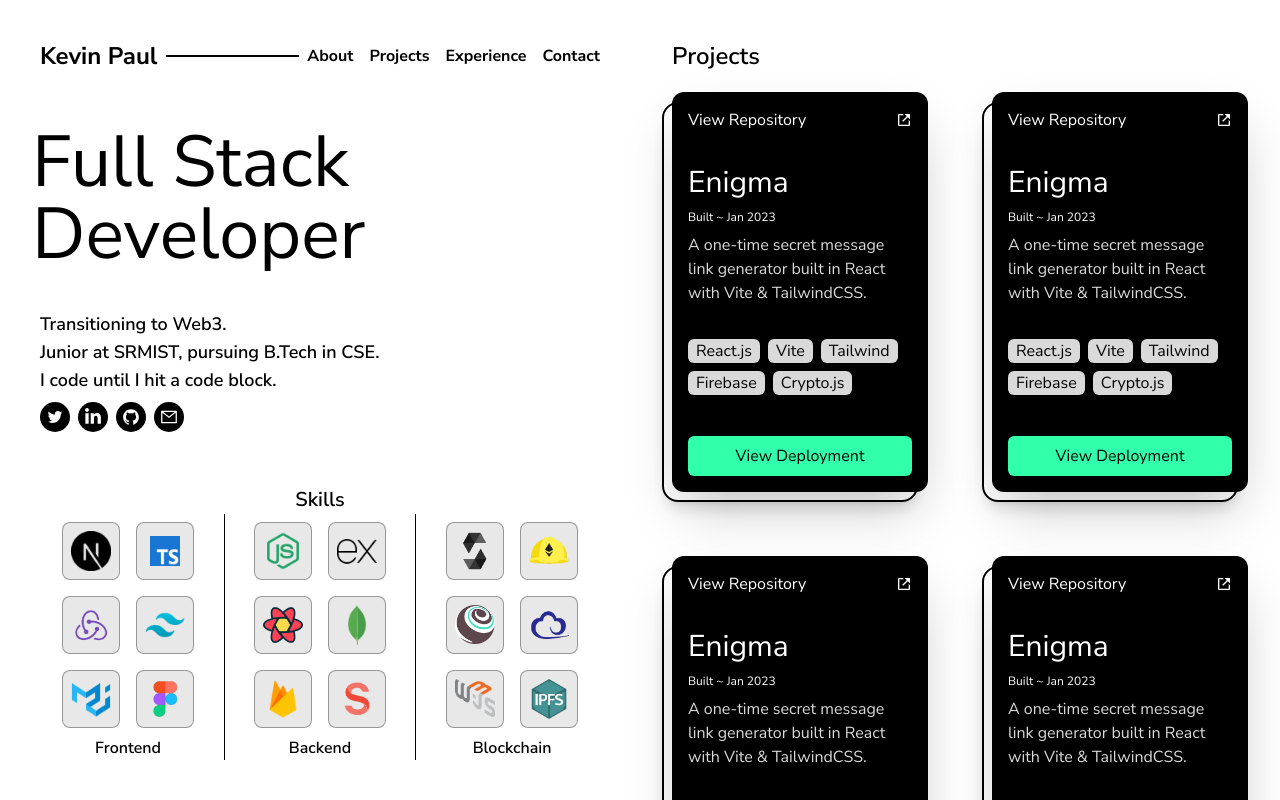
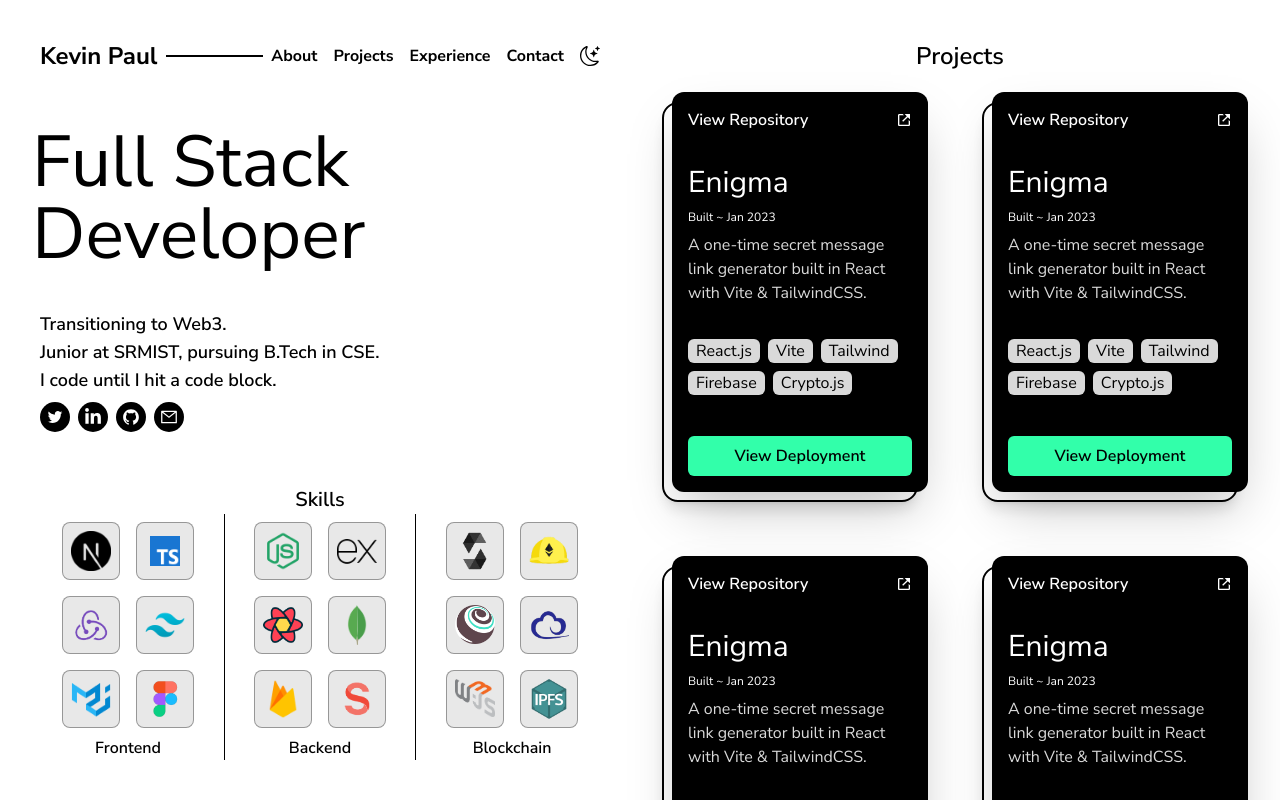
Before and after one commit to itaintkevin/portfolio-v2, a Next.js app: page / in a window 1280 px wide. Shown: the top 800 px of the page. Built offline with nearby package versions, Linux system fonts and the light colour scheme.

Commit message:
feat: Added dark mode

```diff
--- a/src/app/layout.tsx
+++ b/src/app/layout.tsx
@@ -1,5 +1,5 @@
 import './globals.css'
-import Providers from './providers'
+import Providers from './Providers'
 import { Nunito_Sans } from 'next/font/google'
 
 const nunito_sans = Nunito_Sans({
@@ -20,7 +20,9 @@ export default function RootLayout({ children }: {
     <html lang="en">
       <body className={nunito_sans.className}>
         <Providers>
-          <main className='bg-white dark:bg-primary text-black dark:text-white w-full h-full'>{children}</main>
+          <main className='bg-white dark:bg-primary text-black dark:text-white w-full h-full'>
+            {children}
+          </main>
         </Providers>
       </body>
     </html>
--- a/src/app/page.tsx
+++ b/src/app/page.tsx
@@ -6,7 +6,7 @@ import Projects from '@/components/projects/Projects'
 export default function Home() {
   return (
     <main className="mx-auto flex flex-col lg:flex-row">
-      <section className="lg:fixed lg:top-0 flex flex-col justify-between lg:xl:w-[50%] lg:w-[70%] lg:h-screen py-10 2xl:px-16 xl:px-8 px-4">
+      <section className="dark:bg-primary lg:fixed lg:top-0 flex flex-col justify-between lg:xl:w-[50%] lg:w-[70%] lg:h-screen py-10 2xl:px-16 xl:px-8 px-4">
         <Navbar />
         <About />
         <Skills />
--- a/src/app/providers.tsx
+++ b/src/app/providers.tsx
@@ -1,13 +1,10 @@
 "use client"
-import { ReactNode, FC } from 'react'
 import { ThemeProvider } from 'next-themes'
 
-type ProvidersProps = {
-    children: ReactNode;
-  };
-
-  const Providers: FC<ProvidersProps> = ({ children }) => {
-    return <ThemeProvider>{children}</ThemeProvider>;
+  const Providers = ({ children }: {
+    children: React.ReactNode
+  }) => {
+    return <ThemeProvider enableSystem={true} attribute="class">{children}</ThemeProvider>;
   };
 
   export default Providers;
--- a/src/components/hero/About.tsx
+++ b/src/components/hero/About.tsx
@@ -26,7 +26,7 @@ export default function About() {
             </p>
             <p className="flex mt-2 mx-2">
                 {socials.map((social, index) => (
-                    <Link key={index} href={social.link} className='bg-black text-white text-lg rounded-full p-1.5 mr-2'>
+                    <Link key={index} href={social.link} className='bg-black dark:bg-secondary text-white dark:text-black text-lg rounded-full p-1.5 mr-2'>
                         {social.logo}
                     </Link>
                 ))}
--- a/src/components/hero/Skills.tsx
+++ b/src/components/hero/Skills.tsx
@@ -108,17 +108,17 @@ export default function Skills() {
             <section className="text-center sm:w-1/3">
                 <div className="flex flex-wrap justify-center">
                 {frontend.map((skill, index) => (
-                    <div key={index} className="border border-primary/40 bg-primary/10 rounded-lg p-2 m-2">
+                    <div key={index} className="border dark:border-2 border-primary/40 dark:border-secondary/20 bg-primary/10 dark:bg-white rounded-lg p-2 m-2">
                         <Image src={skill.src} alt={skill.tag} width={40}/>
                     </div>
                 ))}
                 </div>
                 <p className="hidden sm:block font-semibold">Frontend</p>
             </section>
-            <section className="text-center sm:border-x border-black sm:w-1/3">
+            <section className="text-center sm:border-x dark:sm:border-x-2 border-black dark:border-secondary/20 sm:w-1/3">
                 <div className="flex flex-wrap justify-center">
                 {backend.map((skill, index) => (
-                    <div key={index} className="border border-primary/40 bg-primary/10 rounded-lg p-2 m-2">
+                    <div key={index} className="border dark:border-2 border-primary/40 dark:border-secondary/20 bg-primary/10 dark:bg-white rounded-lg p-2 m-2">
                         <Image src={skill.src} alt={skill.tag} width={40}/>
                     </div>
                 ))}
@@ -128,7 +128,7 @@ export default function Skills() {
             <section className="text-center sm:w-1/3">
                 <div className="flex flex-wrap justify-center">
                 {blockchain.map((skill, index) => (
-                    <div key={index} className="border border-primary/40 bg-primary/10 rounded-lg p-2 m-2">
+                    <div key={index} className="border dark:border-2 border-primary/40 dark:border-secondary/20 bg-primary/10 dark:bg-white rounded-lg p-2 m-2">
                         <Image src={skill.src} alt={skill.tag} width={40}/>
                     </div>
                 ))}
--- a/src/components/layouts/Navbar.tsx
+++ b/src/components/layouts/Navbar.tsx
@@ -1,6 +1,8 @@
 "use client"
 import Link from 'next/link'
-import { useState } from 'react'
+import { useState, useEffect } from 'react'
+import { useTheme } from 'next-themes'
+import { BsMoonStars, BsFillSunFill } from 'react-icons/bs'
 
 export default function Navbar() {
   const links = [
@@ -11,17 +13,32 @@ export default function Navbar() {
   ];
 
   const [nav, setNav] = useState(false);
+  const [mounted, setMounted] = useState(false)
+  const { theme, setTheme, systemTheme } = useTheme()
+
+  useEffect(() => {
+    setMounted(true)
+  }, [])
+
+  if (!mounted) {
+    return null
+  }
 
   const handleNav = () => {
     nav ? setNav(false) : setNav(true);
   }
 
+  const handleDarkMode = () => {
+    theme === 'dark' ? setTheme('light') : setTheme('dark')
+  }
+
+  const currentTheme = theme === "system" ? systemTheme : theme;
   return (
     <nav className="flex justify-between items-center w-full mb-10">
         <div className="text-2xl font-bold px-2">
             Kevin Paul
         </div>
-        <div className="bg-black flex-grow py-[1px]"></div>
+        <div className="bg-black dark:bg-secondary flex-grow py-[1px]"></div>
         <ul className="hidden sm:flex justify-end">
             {links.map((link, index) => (
             <li key={index} className="font-bold mx-2">
@@ -29,6 +46,9 @@ export default function Navbar() {
             </li>
             ))}
         </ul>
+        <button onClick={handleDarkMode} className="text-xl mx-2">
+          {currentTheme === "dark" ? <BsFillSunFill className="cursor-pointer"/> :<BsMoonStars className="cursor-pointer"/>}
+        </button>
         <button className="sm:hidden mx-2" onClick={handleNav}>
           <svg xmlns="http://www.w3.org/2000/svg" fill="none" viewBox="0 0 24 24" stroke-width="1.5" stroke="currentColor" className="w-8 h-8">
             <path stroke-Linecap="round" stroke-Linejoin="round" d="M3.75 6.75h16.5M3.75 12h16.5m-16.5 5.25h16.5" />
--- a/src/components/projects/ProjectCard.tsx
+++ b/src/components/projects/ProjectCard.tsx
@@ -1,11 +1,12 @@
+"use client"
 import Link from 'next/link'
 import { BiLinkExternal } from 'react-icons/bi'
 
 const ProjectCard = () => {
   return (
-    <div className="relative flex flex-col justify-between bg-black text-white rounded-xl shadow-2xl w-[100%] max-w-[300px] min-h-[400px]">
-        <div className="absolute -left-[10px] -bottom-[10px] border-2 border-black rounded-2xl shadow-lg w-[100%] max-w-[300px] min-h-[400px]"></div>
-        <div className="flex justify-between items-center p-4">
+    <div className="relative flex flex-col justify-between bg-black dark:bg-white text-white dark:text-black rounded-xl shadow-2xl w-[100%] max-w-[300px] min-h-[400px]">
+        <div className="absolute -left-[10px] -bottom-[10px] border-2 border-black dark:border-white rounded-2xl shadow-lg w-[100%] max-w-[300px] min-h-[400px]"></div>
+        <div className="flex justify-between items-center font-semibold p-4">
             <p>View Repository</p>
             <div><BiLinkExternal/></div>
         </div>
@@ -17,7 +18,7 @@ const ProjectCard = () => {
             <p className="text-xs py-2">
                 Built ~ Jan 2023
             </p>
-            <p className='text-secondary'>
+            <p className='text-secondary dark:text-black'>
             A one-time secret message
             link generator built in React
             with Vite & TailwindCSS.
@@ -32,7 +33,7 @@ const ProjectCard = () => {
             <li className="bg-secondary text-black rounded-md w-min px-2 mr-2 mb-2">Crypto.js</li>
         </ul>
 
-        <Link href="/" className='bg-accent-1 text-black text-center rounded-md max-w-[90%] p-2 m-4'>View Deployment</Link>
+        <Link href="/" className='bg-accent-1 text-black font-semibold text-center rounded-md max-w-[90%] p-2 m-4'>View Deployment</Link>
     </div>
   )
 }
--- a/src/components/projects/Projects.tsx
+++ b/src/components/projects/Projects.tsx
@@ -4,7 +4,7 @@ const Project = () => {
   return (
     <div>
       <section className="flex flex-col">
-        <div className="text-2xl font-semibold text-center lg:text-left mb-5">Projects</div>
+        <div className="text-2xl font-semibold text-center mb-5">Projects</div>
         <section className="grid xl:grid-cols-2 lg:grid-cols-1 sm:grid-cols-2 grid-cols-1 auto-rows-auto xl:gap-16 gap-8 mx-auto">
           <ProjectCard />
           <ProjectCard />
```
